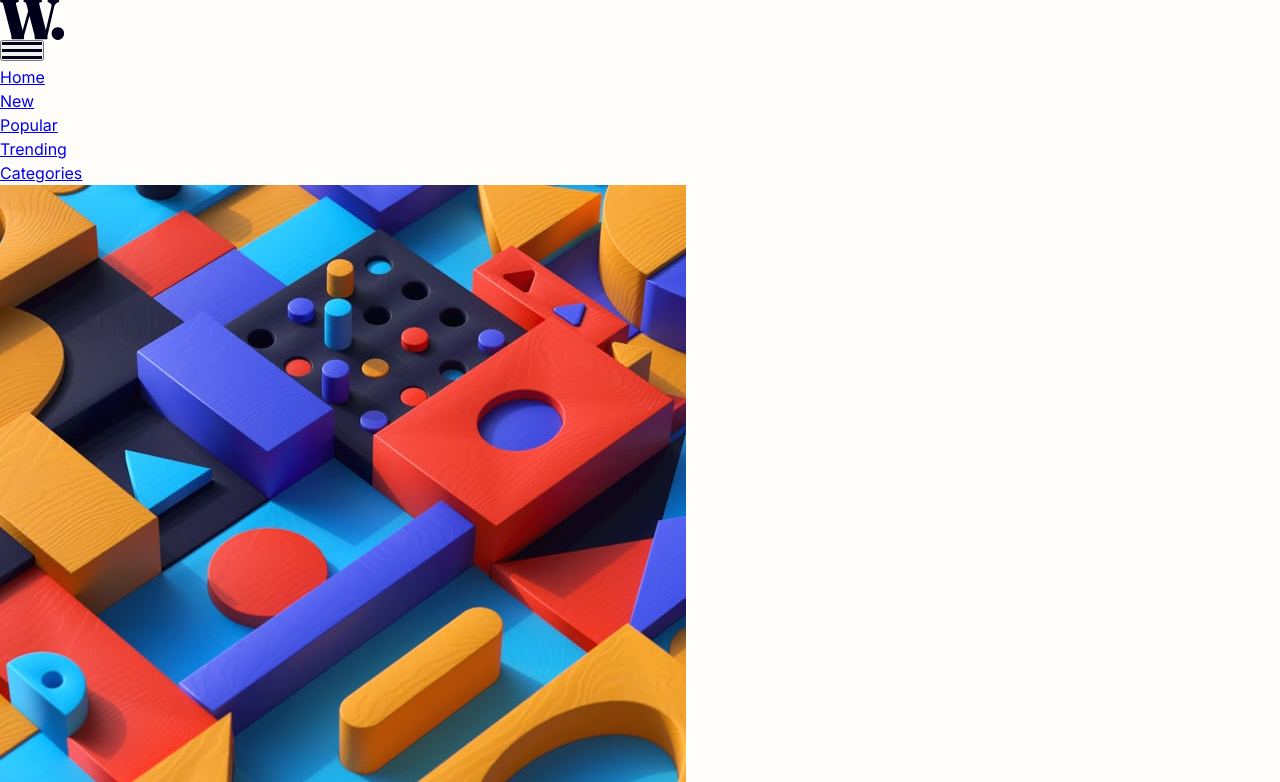
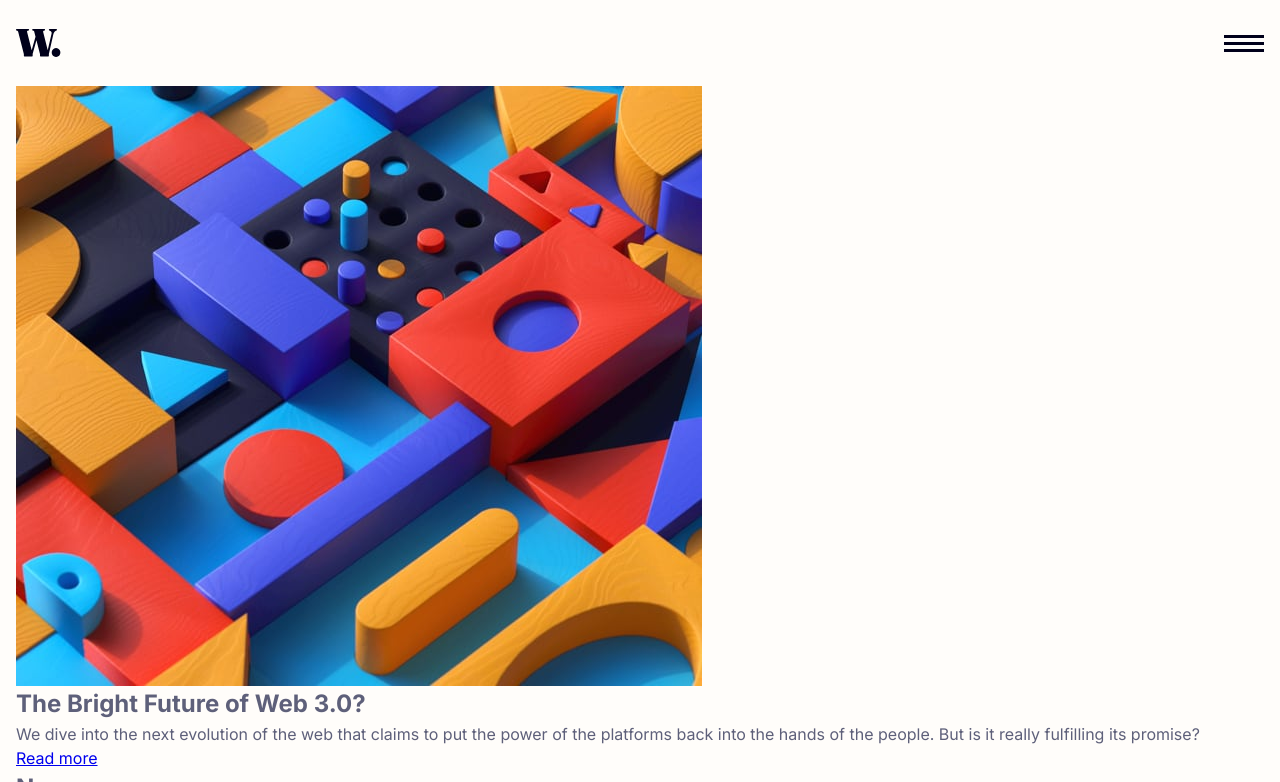
Before and after one commit to Achigyus/news-homepage-main, a website built with Vite: page index.html in a window 1280 px wide. Shown: the top 782 px of the page. Built offline with nearby package versions, Linux system fonts and the light colour scheme.

Commit message:
start css

```diff
--- a/src/sass/_base.sass
+++ b/src/sass/_base.sass
@@ -22,6 +22,36 @@ body
 .fw800
     font-weight: 800
 
+header, main, footer
+    padding: 0 vars.$spacing_2
+
+.nav
+    display: flex
+    justify-content: space-between
+    position: relative
+    padding: 1.75rem 0
+    align-items: center
+
+.nav_logo_wrap
+    inline-size: 2.81rem
+
+
+
+.menu_btn
+    display: flex
+    align-items: center
+    justify-content: center
+    background-color: transparent
+    border: none
+    cursor: pointer
+    inline-size: 2.5rem
+    block-size: 1.9rem
+
+.nav_links_ul
+    position: absolute
+    left: -100%
+    top: 0
+
 .sr_only
     opacity: 0
     position: absolute
```
